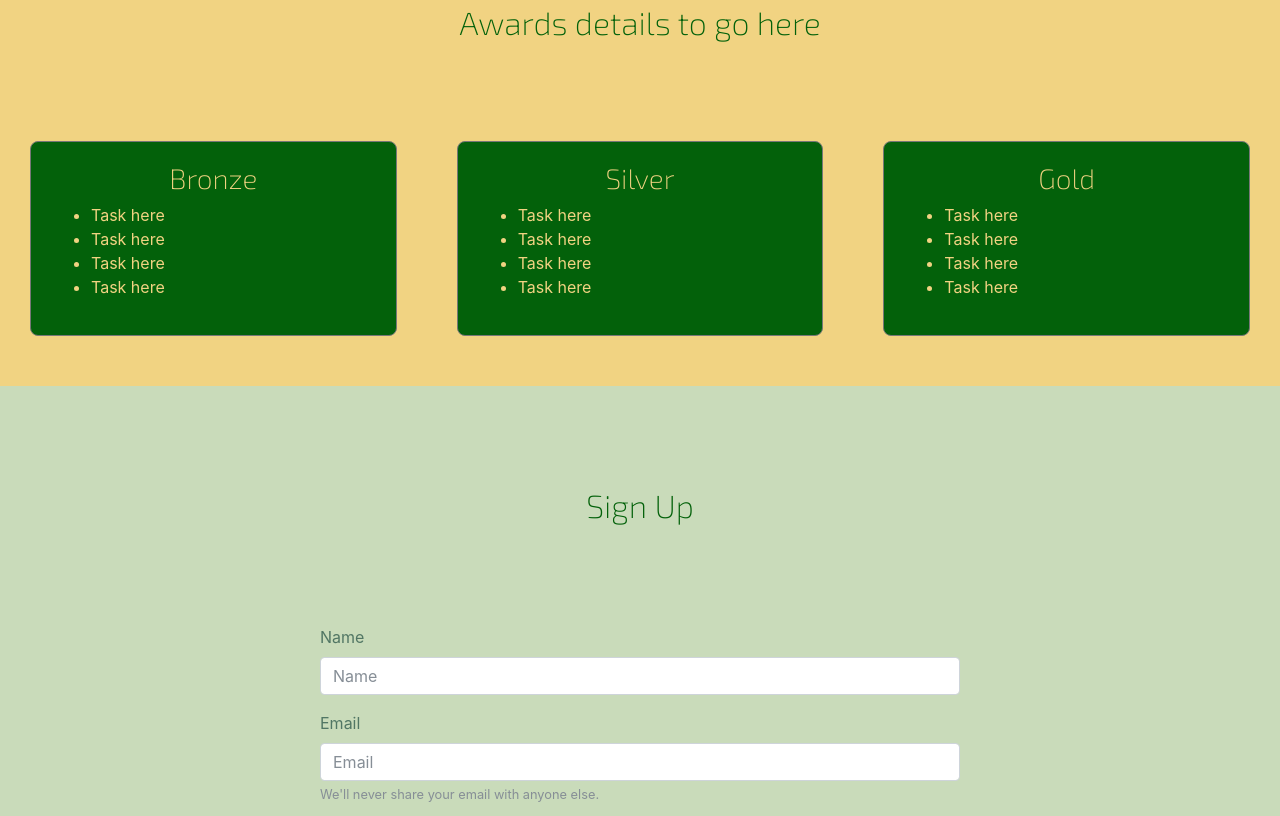
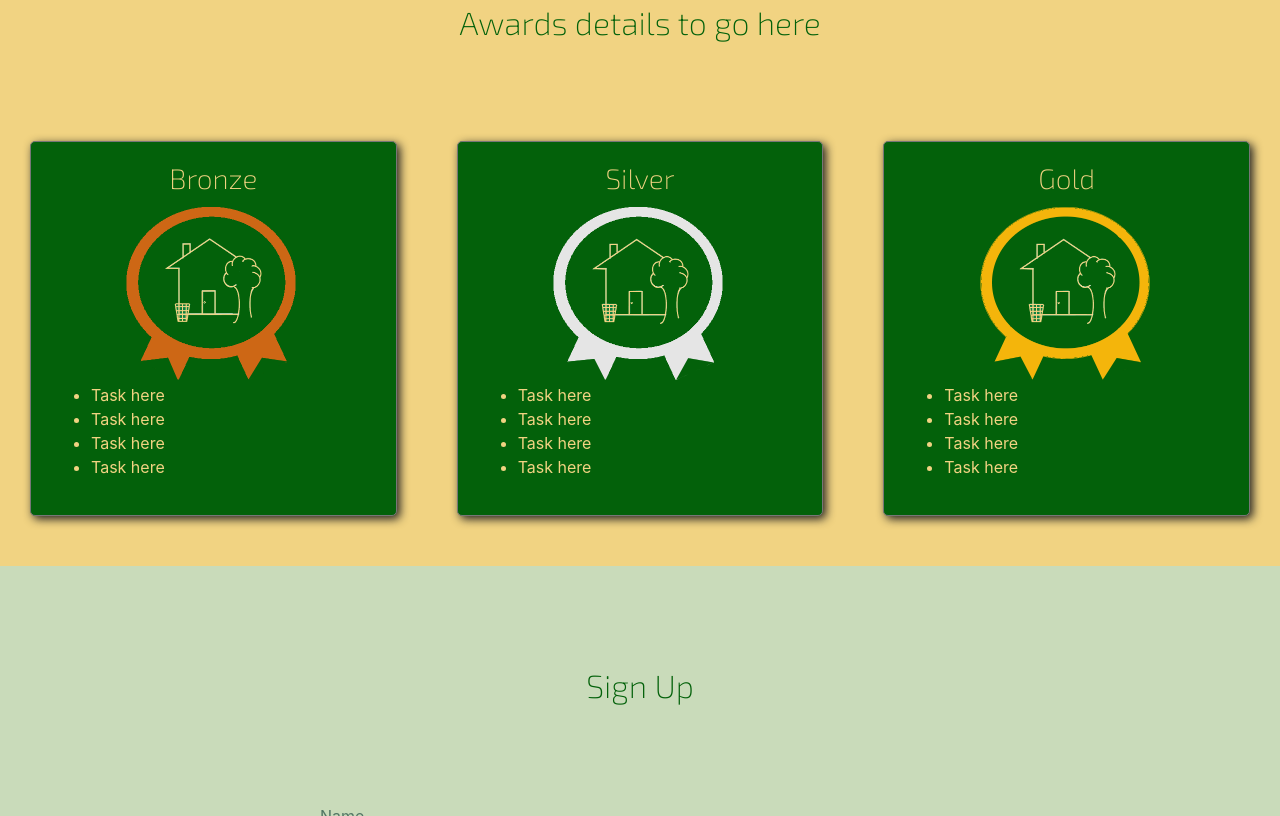
Before and after one commit to jessicatee/Green-Leaders, a plain HTML site: page index.html in a window 1280 px wide. Shown: the part 1269-2085 px from the top of the page. Drawn offline with nearby package versions, Linux system fonts and the light colour scheme.

Commit message:
Added new icons

```diff
--- a/index.html
+++ b/index.html
@@ -8,7 +8,7 @@
 </head>
 <body>
 	<div id="jumbotron">
-		<img src="Logo-new.png">
+		<img src="img/Logo-new.png" alt="Green leaders logo, a house with a bin and a tree in the foreground">
 		<h1>Make a Green Pledge!</h1>
 		<button>Sign Up!</button>
 	</div>
@@ -21,6 +21,7 @@
 		<div class="flexContainer flexSpaceAround">
 			<div class="col">
 				<h3>Bronze</h3>
+				<img class="medal" src="img/bronze.png" alt="bronze medal">
 				<ul>
 					<li>Task here</li>
 					<li>Task here</li>
@@ -30,6 +31,7 @@
 			</div>
 			<div class="col">
 				<h3>Silver</h3>
+				<img class="medal" src="img/silver.png" alt="silver medal">
 				<ul>
 					<li>Task here</li>
 					<li>Task here</li>
@@ -39,6 +41,7 @@
 			</div>
 			<div class="col">
 				<h3>Gold</h3>
+				<img class="medal" src="img/gold.png" alt="gold medal">
 				<ul>
 					<li>Task here</li>
 					<li>Task here</li>
--- a/style.css
+++ b/style.css
@@ -76,6 +76,10 @@ label {
     padding: 20px;
     margin: 0 30px;
     color: #F1D382;
+    -webkit-box-shadow: 3px 3px 10px 0px rgba(32,32,32,1);
+	-moz-box-shadow: 3px 3px 10px 0px rgba(32,32,32,1);
+	box-shadow: 3px 3px 10px 0px rgba(32,32,32,1);
+	border-radius: 5px;
 }
 
 .wrapper {
@@ -85,6 +89,10 @@ label {
 
 .content {
 	width: 100%;
+}
+
+.medal {
+	max-width: 200px;
 }
 
 #jumbotron {
```
Also changed, not shown: img/Logo-cropped-transparent.png (renamed from Logo-cropped-transparent.png), img/Logo-new.png (renamed from Logo-new.png), img/bronze.png (added), img/gold.png (added), img/silver.png (added), 8 other files.
